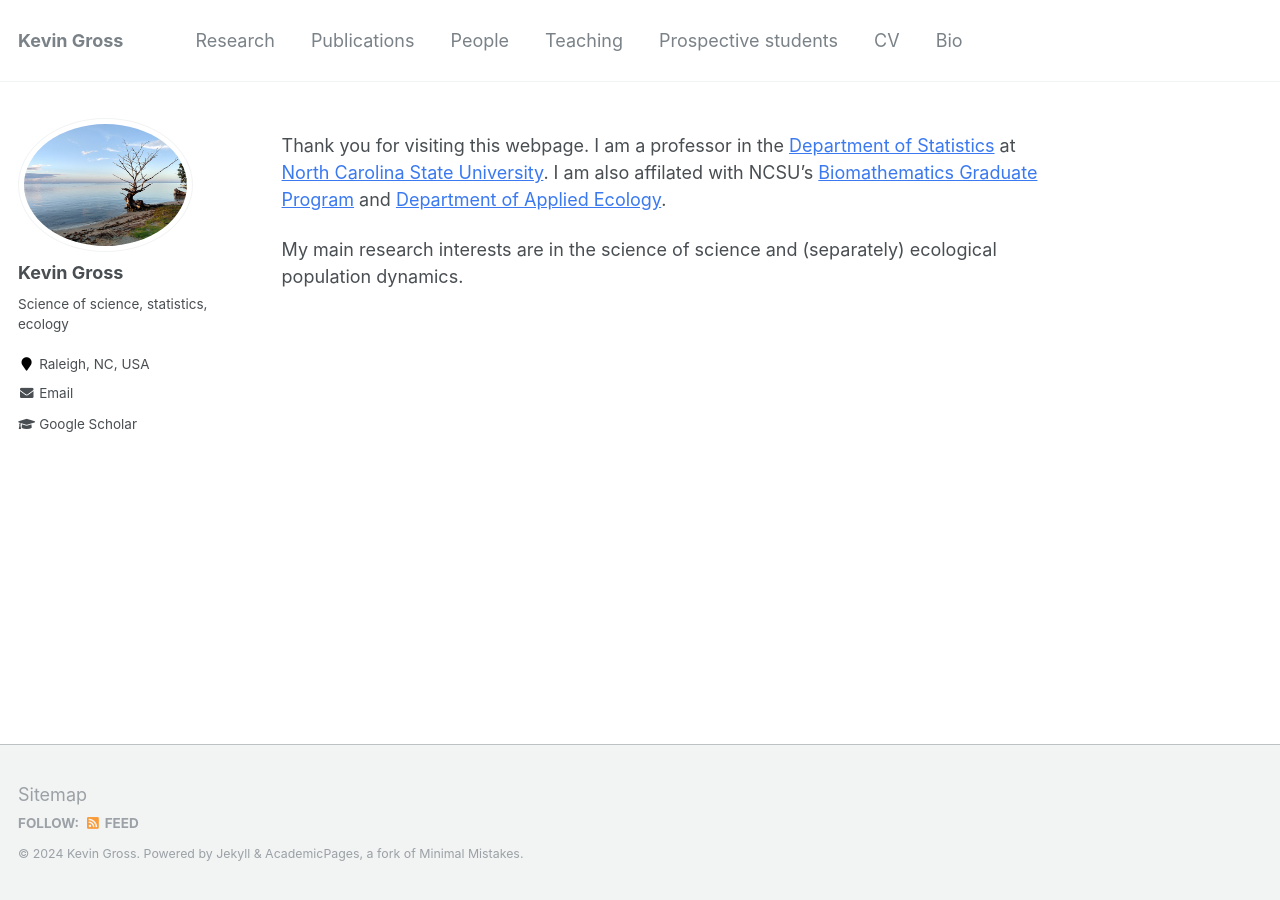
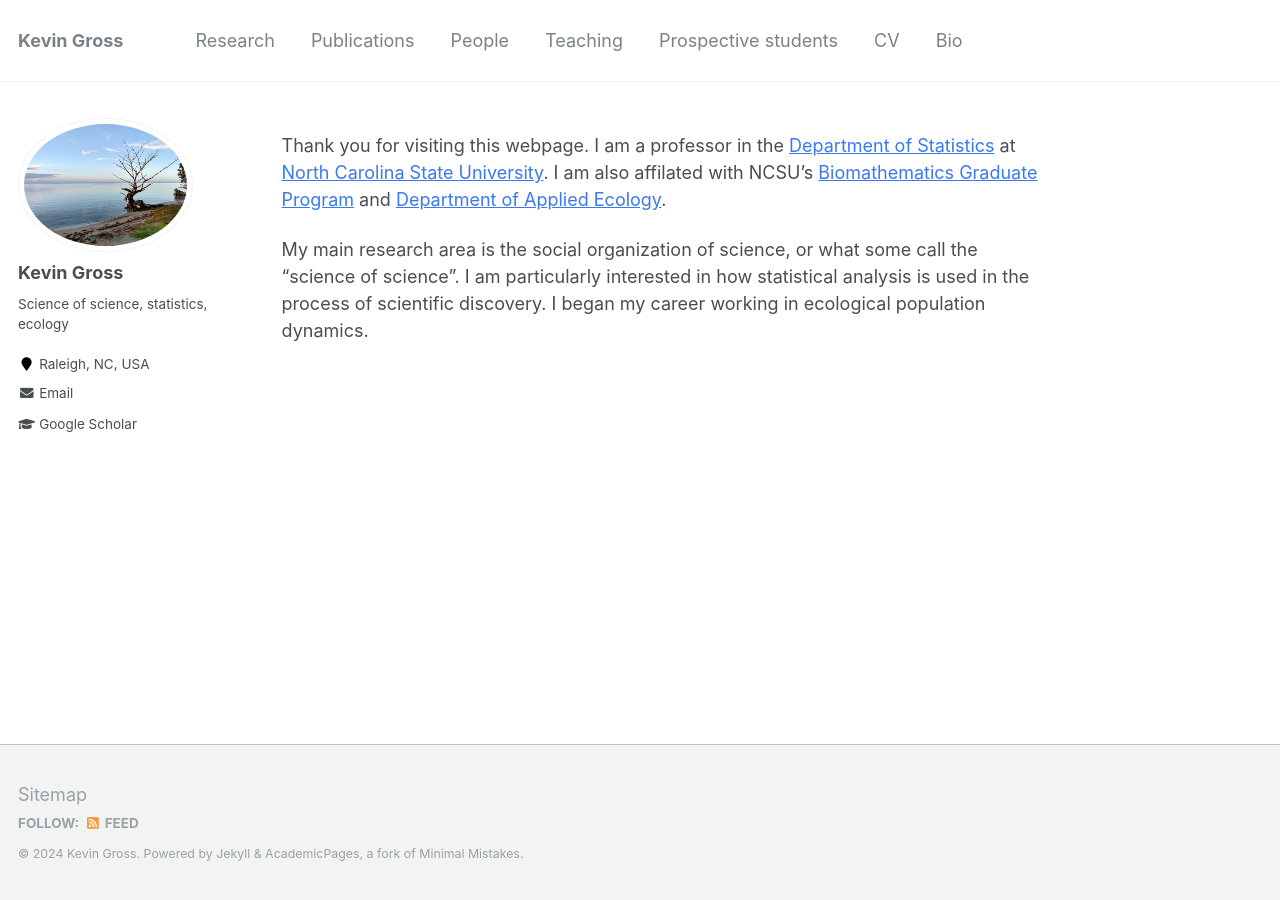
Before and after one commit to krgross/krgross.github.io, a Jekyll site: the page built from _pages/about.md, in a window 1280 px wide. Built offline with Jekyll 4.4.1, drawn with Linux system fonts in a browser that asks for light colours.

Commit message:
Update about.md

```diff
--- a/_pages/about.md
+++ b/_pages/about.md
@@ -10,4 +10,4 @@ redirect_from:
 
 Thank you for visiting this webpage.  I am a professor in the [Department of Statistics](https://statistics.sciences.ncsu.edu/) at [North Carolina State University](https://www.ncsu.edu/). I am also affilated with NCSU's [Biomathematics Graduate Program](http://bma.math.ncsu.edu) and [Department of Applied Ecology](https://cals.ncsu.edu/applied-ecology/).
 
-My main research interests are in the science of science and (separately) ecological population dynamics.
+My main research area is the social organization of science, or what some call the "science of science".  I am particularly interested in how statistical analysis is used in the process of scientific discovery.  I began my career working in ecological population dynamics.
```
